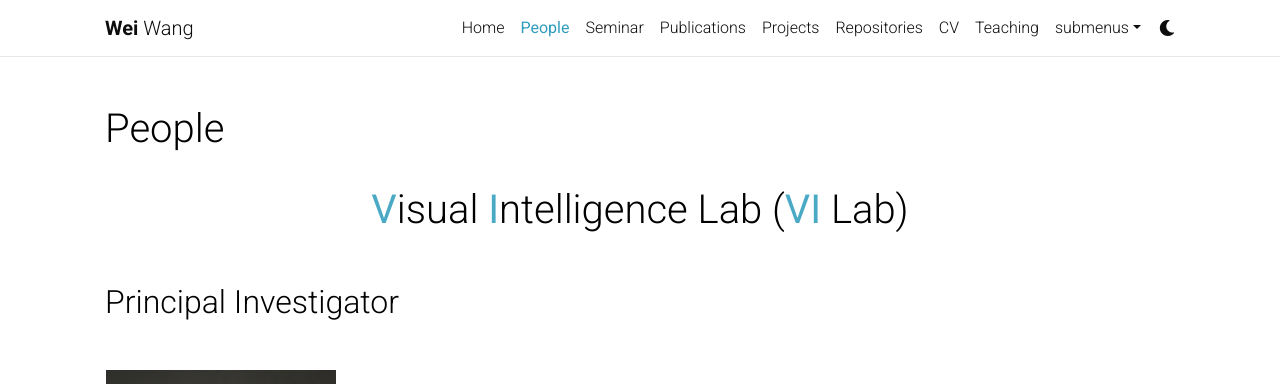
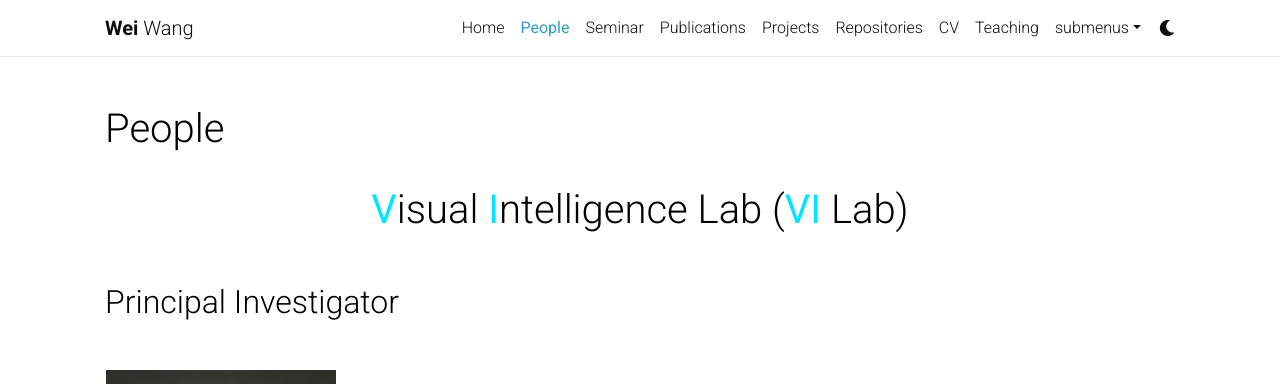
Before and after one commit to WeiWangTrento/WeiWangTrento.github.io, a Jekyll site: the page built from _pages/People.md, in a window 1280 px wide. Shown: the top 384 px of the page. Built offline with Jekyll 4.4.1, drawn with Linux system fonts in a browser that asks for light colours; comment, search, counter and statistics services are not loaded; a style sheet for code colours, icons or effects is not loaded.

Commit message:
Update People.md

```diff
--- a/_pages/People.md
+++ b/_pages/People.md
@@ -9,7 +9,7 @@
 	<tr>
 		<td width="1200"  align="center">
 			<center>
-			<h1><b><font color="#4aaac5">V</font></b>isual <b><font color="#4aaac5">I</font></b>ntelligence Lab (<b><font color="#4aaac5">VI</font></b> Lab)</h1>
+			<h1><b><font color="#00e5ff">V</font></b>isual <b><font color="#00e5ff">I</font></b>ntelligence Lab (<b><font color="#00e5ff">VI</font></b> Lab)</h1>
 			</center>
 		</td>
    </tr>
```
